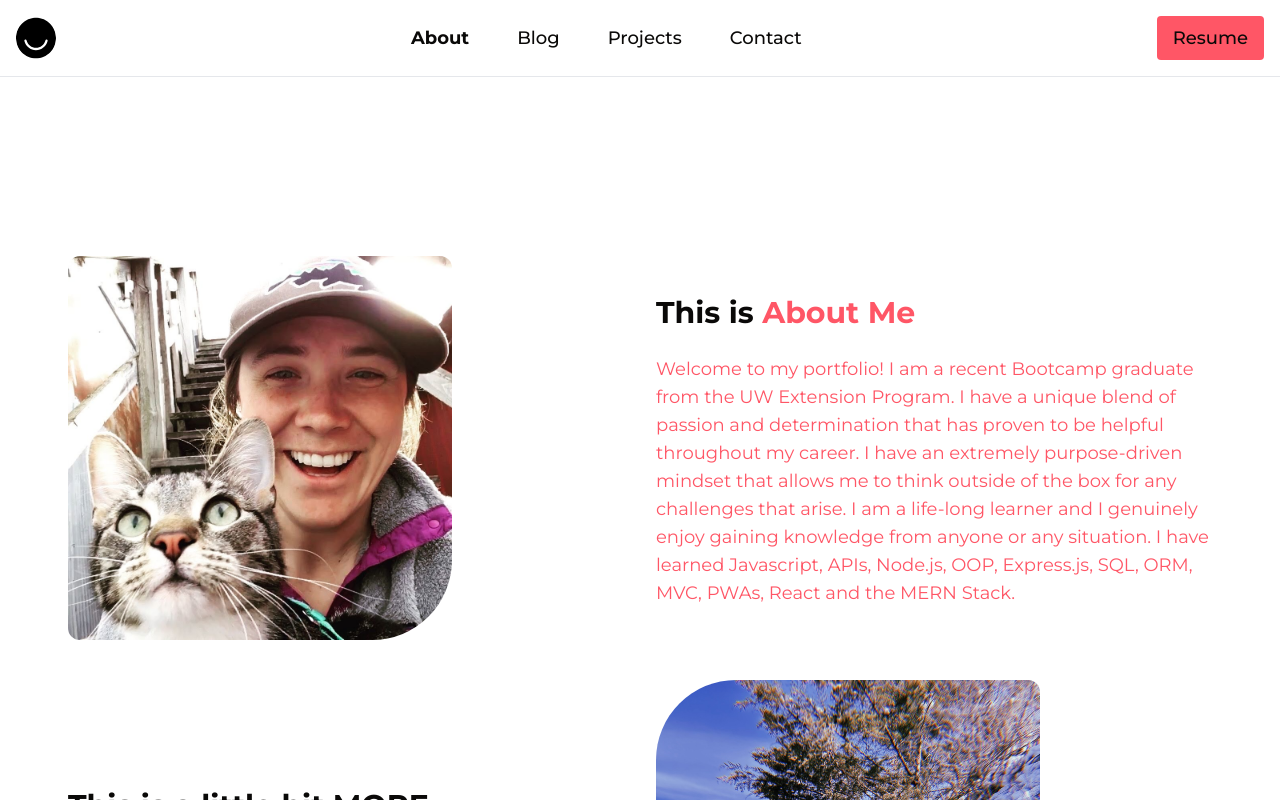
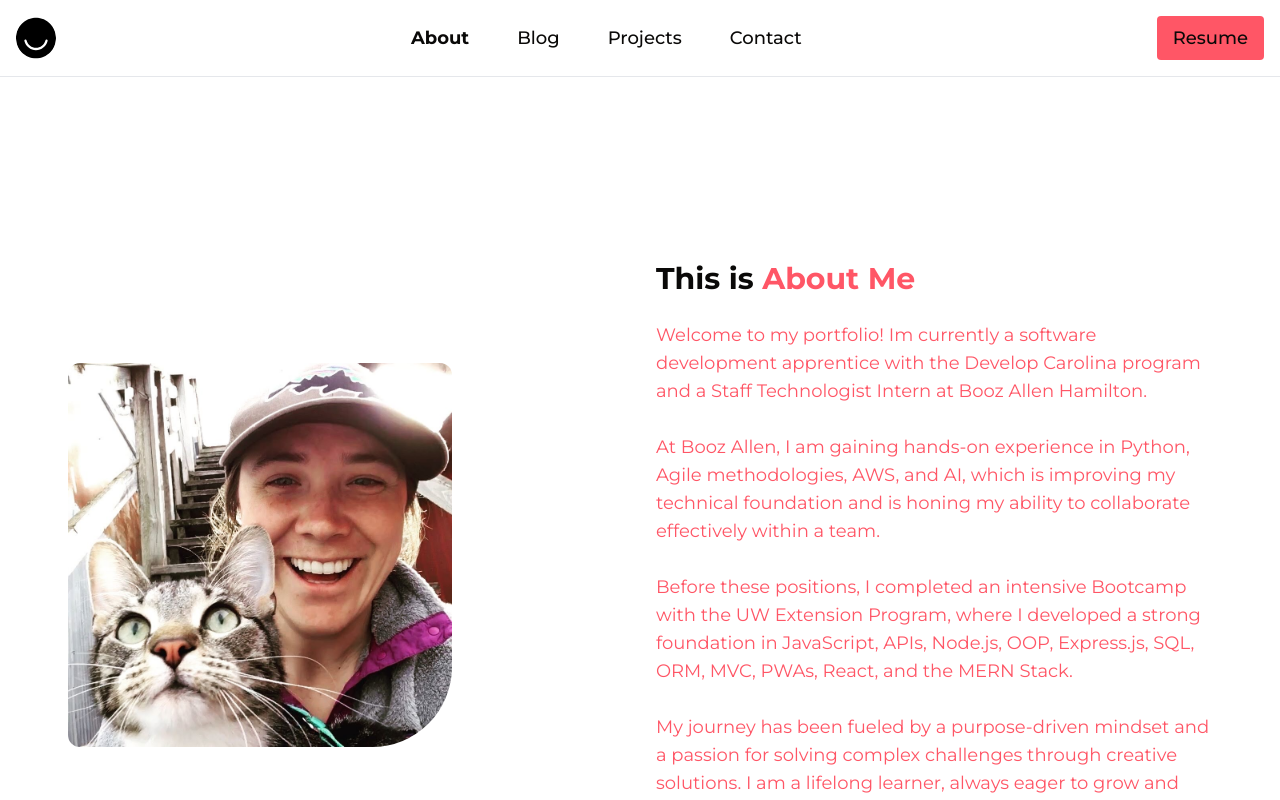
Before and after one commit to schneidsmc/profileReact, a React (Vite) app: page /About in a window 1280 px wide. Shown: the top 800 px of the page. Built offline with nearby package versions, Linux system fonts and the light colour scheme.

Commit message:
updated about me

```diff
--- a/src/pages/About.jsx
+++ b/src/pages/About.jsx
@@ -9,9 +9,12 @@ const About = () => {
                 <div className='md:w-1/2'>
                     <h2 className='md:tex-5xl text-3xl font-bold text-primary mb-5 leading-normal'> This is
                     <span className='text-tartiary'> About Me</span></h2>
-                    <p className='text-tartiary text-lg ma-7'>Welcome to my portfolio! I am a recent Bootcamp graduate from the UW Extension Program. I have a unique blend of passion and determination that has proven to be helpful throughout my career.
-                    I have an extremely purpose-driven mindset that allows me to think outside of the box for any challenges that arise. I am a life-long learner and I genuinely enjoy gaining knowledge from anyone or any situation.
-                    I have learned Javascript, APIs, Node.js, OOP, Express.js, SQL, ORM, MVC, PWAs, React and the MERN Stack.</p>
+                    <p className='text-tartiary text-lg ma-7 mb-7'>Welcome to my portfolio! Im currently a software development apprentice with the Develop Carolina program and a Staff Technologist Intern at Booz Allen Hamilton.</p>
+
+                    <p className='text-tartiary text-lg ma-7 mb-7'>At Booz Allen, I am gaining hands-on experience in Python, Agile methodologies, AWS, and AI, which is improving my technical foundation and is honing my ability to collaborate effectively within a team.</p>
+                    <p className='text-tartiary text-lg ma-7 mb-7'>Before these positions, I completed an intensive Bootcamp with the UW Extension Program, where I developed a strong foundation in JavaScript, APIs, Node.js, OOP, Express.js, SQL, ORM, MVC, PWAs, React, and the MERN Stack.</p>
+
+                    <p className='text-tartiary text-lg ma-7 mb-7'>My journey has been fueled by a purpose-driven mindset and a passion for solving complex challenges through creative solutions. I am a lifelong learner, always eager to grow and gain insights from every experience.</p>
                 </div>
             </div>
             <div className='flex flex-col md:flex-row-reverse justify-between items-center gap-8'>
```
